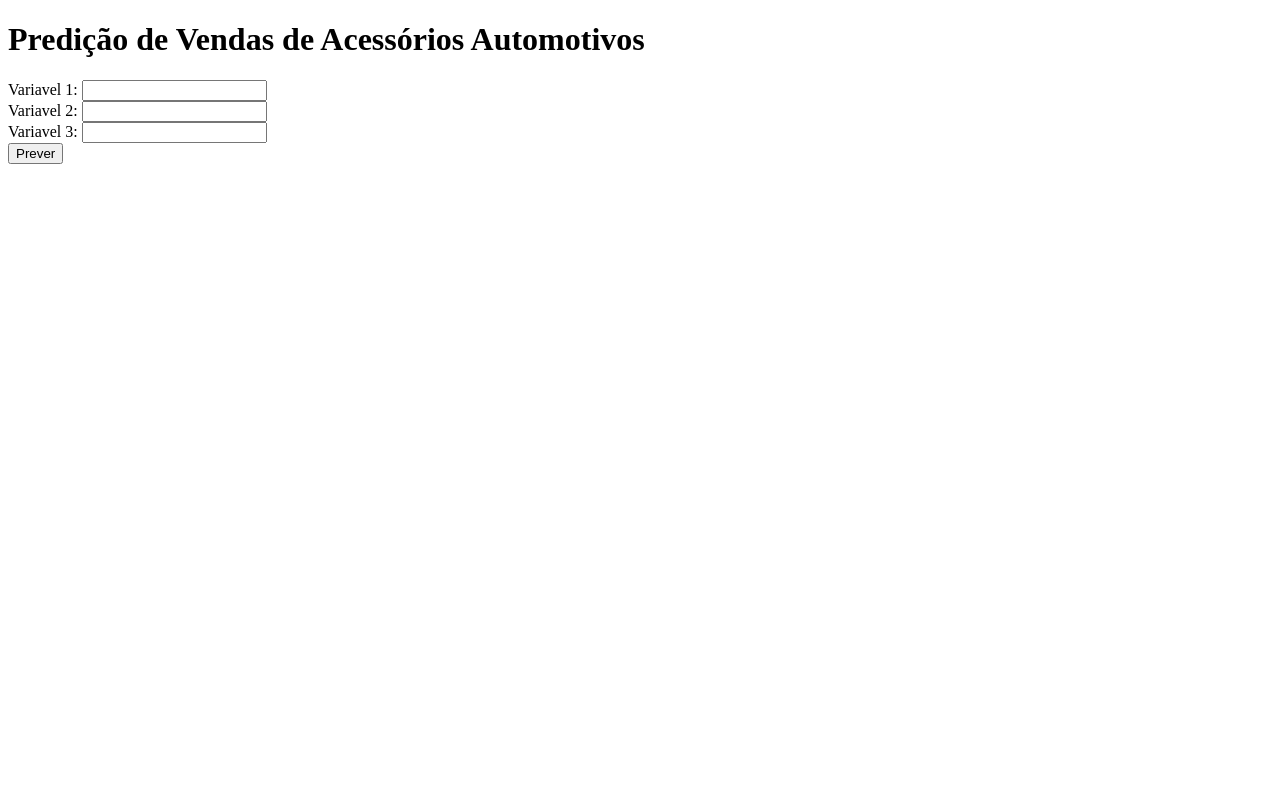
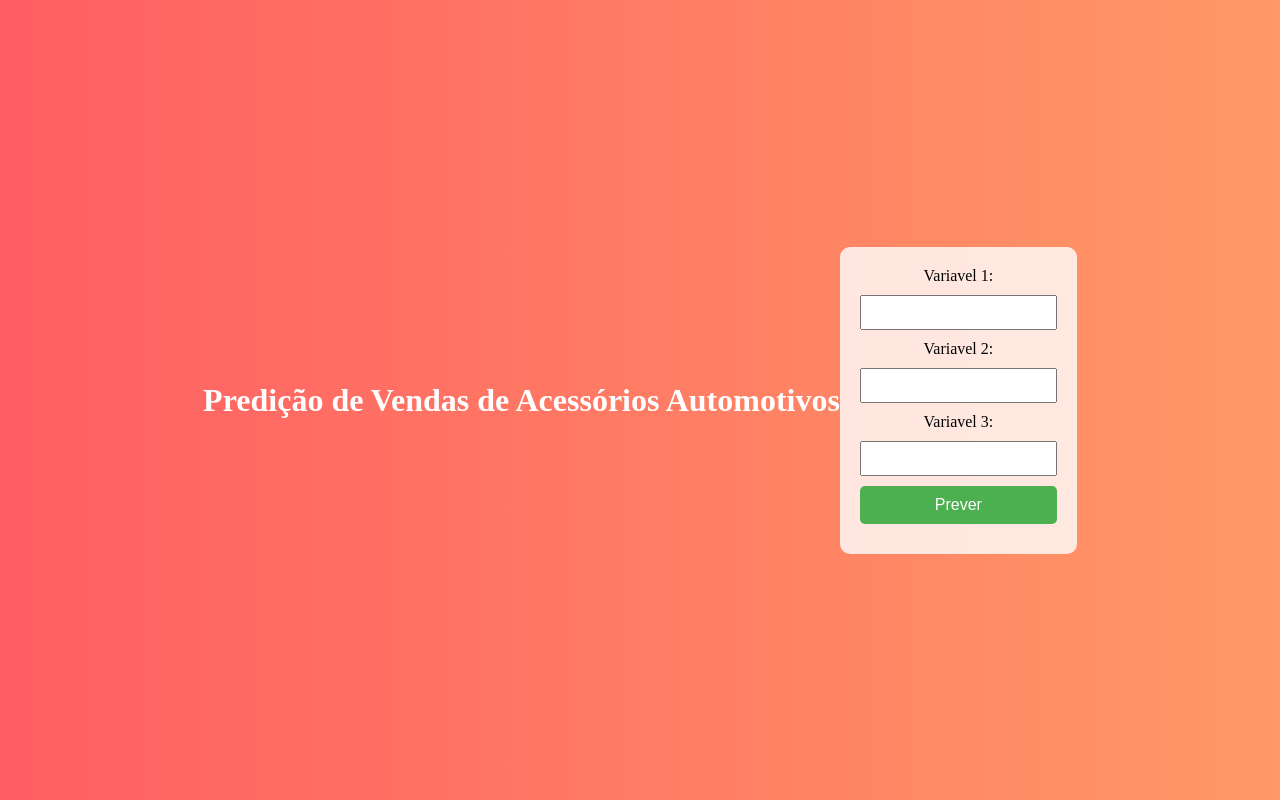
Before and after one commit to GEOVANEQUERINO/TCC-PREDICAO, a Python web app: template templates/index.html in a window 1280 px wide. Run offline with Jinja, Linux system fonts and the light colour scheme; the template is opened without the code that fills it, so the values that code supplies are empty.

Commit message:
atualização css

```diff
--- a/templates/index.html
+++ b/templates/index.html
@@ -4,6 +4,66 @@
     <meta charset="UTF-8">
     <meta name="viewport" content="width=device-width, initial-scale=1.0">
     <title>Predição de vendas</title>
+
+    <style>
+        body {
+            margin: 0;
+            display: flex;
+            align-items: center;
+            justify-content: center;
+            height: 100vh;
+            background: linear-gradient(to right, #ff9966, #ff5e62);
+            transition: background 0.5s ease;
+        }
+
+        body:hover {
+            background: linear-gradient(to right, #ff5e62, #ff9966);
+        }
+
+        .titulo {
+            text-align: center;
+            color: white;
+        }
+
+        .elementos {
+            background-color: rgba(255, 255, 255, 0.8);
+            padding: 20px;
+            border-radius: 10px;
+        }
+
+        form {
+            text-align: center;
+        }
+
+        label {
+            display: block;
+            margin-bottom: 10px;
+        }
+
+        input {
+            width: 100%;
+            padding: 8px;
+            margin-bottom: 10px;
+            box-sizing: border-box;
+        }
+
+        input[type="submit"] {
+            background-color: #4CAF50;
+            color: white;
+            border: none;
+            padding: 10px 20px;
+            text-align: center;
+            text-decoration: none;
+            display: inline-block;
+            font-size: 16px;
+            border-radius: 5px;
+            cursor: pointer;
+        }
+
+        input[type="submit"]:hover {
+            background-color: #45a049;
+        }
+    </style>
 </head>
 <body>
     <h1 class="titulo">Predição de Vendas de Acessórios Automotivos</h1>
```
